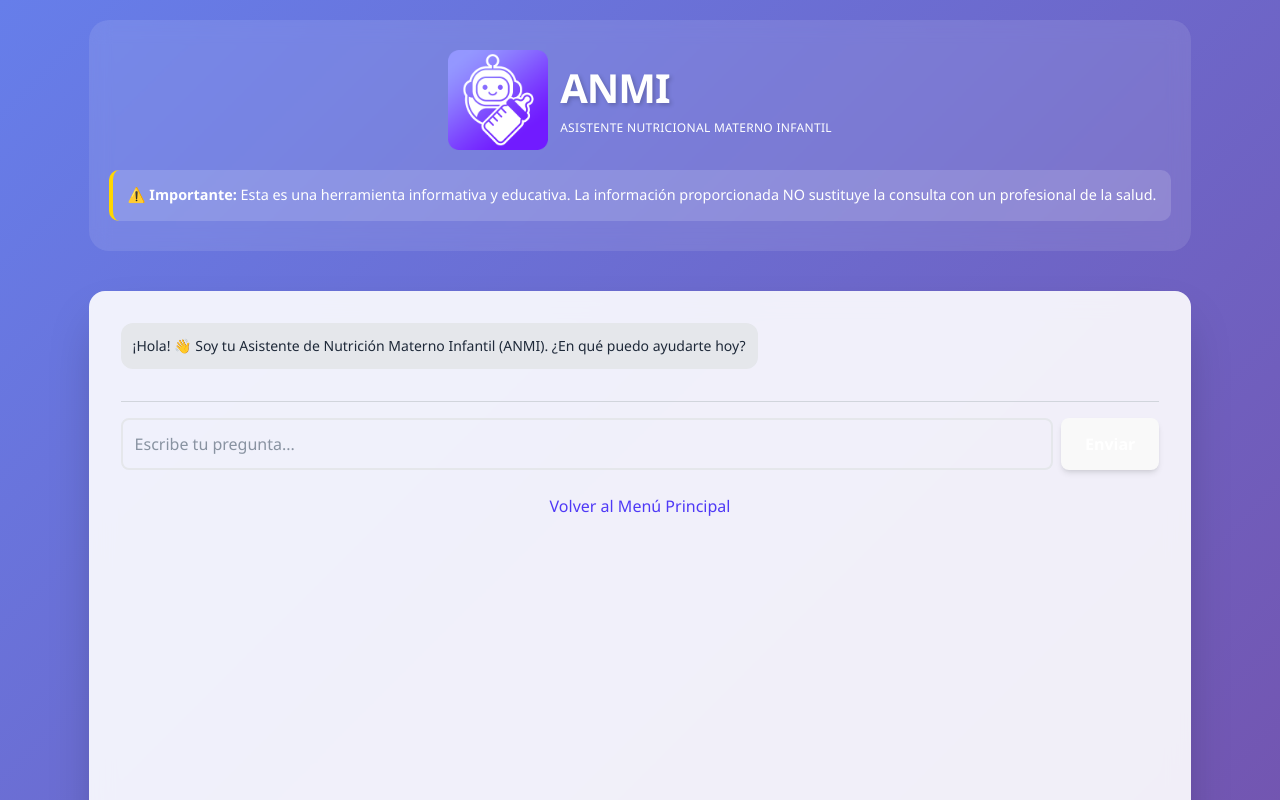
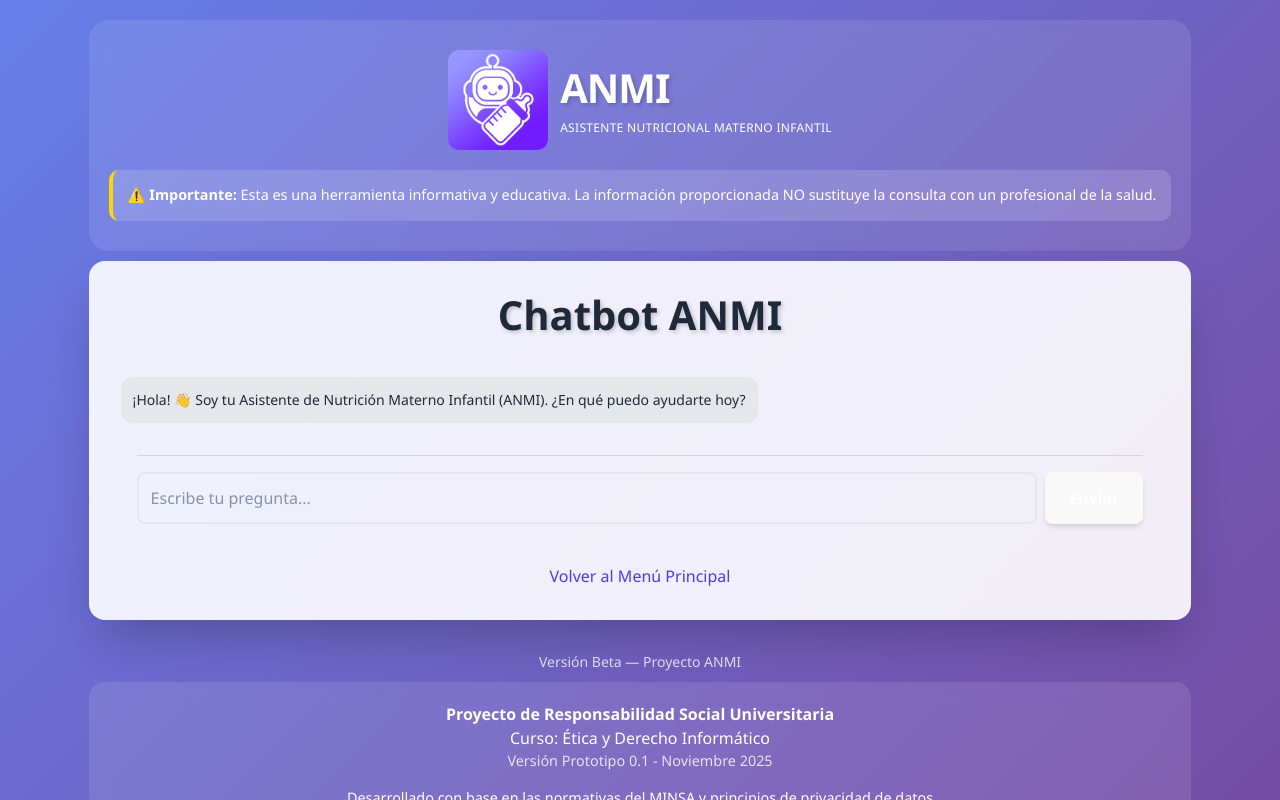
Before and after one commit to JimSegovia/ANMI-Asistente-Nutricional-Materno-Infantil, a React (Vite) app: page /chatbot in a window 1280 px wide. Shown: the top 800 px of the page. Built offline with nearby package versions, Linux system fonts and the light colour scheme.

Commit message:
Update Chatbot.page, desactivate autoscrolling, delete gap

```diff
--- a/src/App.css
+++ b/src/App.css
@@ -20,7 +20,7 @@ body {
 header {
   text-align: center;
   color: white;
-  margin-bottom: 40px;
+  margin-bottom: 10px;
   padding: 30px 20px;
   background: rgba(255, 255, 255, 0.1);
   border-radius: 20px;
@@ -131,7 +131,7 @@ h1 {
 footer {
   text-align: center;
   color: white;
-  margin-top: 40px;
+  margin-top: 10px;
   padding: 20px;
   background: rgba(255, 255, 255, 0.1);
   border-radius: 15px;
--- a/src/pages/chatbot-page.jsx
+++ b/src/pages/chatbot-page.jsx
@@ -21,7 +21,6 @@ export default function ChatbotPage() {
   };
 
   useEffect(() => {
-    scrollToBottom();
   }, [messages]);
 
   const handleSubmit = async (e) => {
@@ -78,13 +77,15 @@ export default function ChatbotPage() {
   };
 
   return (
-    <div className="min-h-screen flex flex-col items-center justify-center from-indigo-500 to-purple-700">
+    <div className="max-h-screen flex flex-col items-center justify-center from-indigo-500 to-purple-700">
 
       {/* Contenedor principal */}
-      <div className="bg-white/90 backdrop-blur-md rounded-2xl shadow-2xl p-8 max-w-full min-h-[800px] w-full text-center">
-
+      <div className="bg-white/90 backdrop-blur-md rounded-2xl shadow-2xl p-8 max-w-full w-full text-center">
+        <div className=" mb-10">
+          <h1 className="text-2xl font-bold text-gray-800 text-center">Chatbot ANMI</h1>
+        </div>
         {/* Chat */}
-        <div className="flex-1 overflow-y-auto mb-4 pr-2 space-y-4">
+        <div className="flex-1 mb-4 pr-2 space-y-4">
           {messages.map((msg) => (
             <div
               key={msg.id}
@@ -120,6 +121,8 @@ export default function ChatbotPage() {
         </div>
 
         {/* Input y Botón (Fijos abajo) */}
+                <div className="p-4 shrink-0">
+
         <form onSubmit={handleSubmit} className="flex gap-2 border-t border-gray-300 pt-4">
           <input
             type="text"
@@ -137,7 +140,7 @@ export default function ChatbotPage() {
             {isLoading ? "..." : "Enviar"}
           </button>
         </form>
-
+</div>
         <Link
           to="/"
           className="inline-block mt-6 text-indigo-600 hover:text-indigo-800"
```
